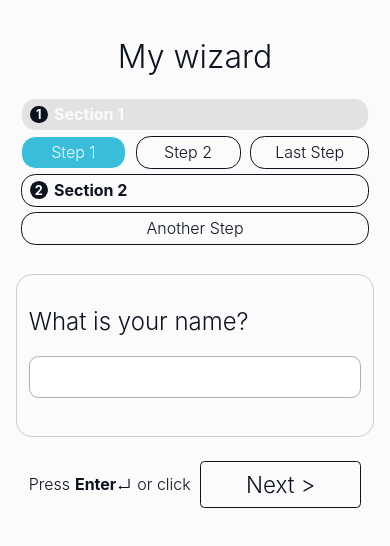
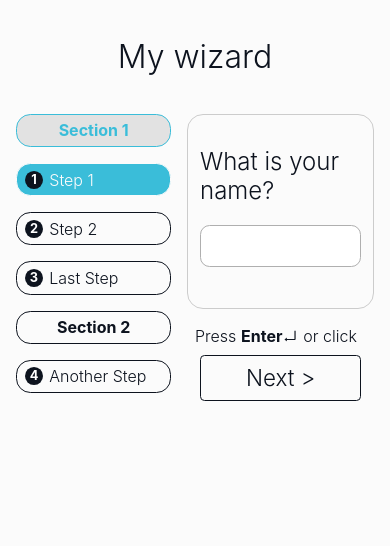
Before and after one commit to uixprt/reactWizard, a React (Vite) app: page / in a window 390 px wide. Shown: the top 546 px of the page. Built offline with nearby package versions, Linux system fonts and the light colour scheme.

Commit message:
fix responsive with display grid

```diff
--- a/src/wizard/components/Wizard.module.scss
+++ b/src/wizard/components/Wizard.module.scss
@@ -2,41 +2,72 @@
 @use 'src/scss/composes/controls';
 @import 'src/scss/config/index';
 
-.wizardContainer {
+$md: '(min-width: 52em)';
+
+.container {
   padding: 1.6rem;
   text-align: center;
+  display: grid;
+  grid-template-areas: 'header header' 'nav main' 'nav footer';
+  grid-template-columns: min-content auto;
+  grid-gap: 1.6rem;
+
+  @media #{$md} {
+    display: block;
+  }
 }
 
-.title1 {
+.header {
+  grid-area: header;
+}
+
+.nav {
+  grid-area: nav;
+}
+
+.main {
+  grid-area: main;
+}
+
+.footer {
+  grid-area: footer;
+}
+
+.title {
   font-size: 2em;
 }
 
 .navList {
+  display: flex;
+  flex-direction: column;
+  //justify-content: space-between;
+  height: 100%;
   counter-reset: section;
   list-style: none;
   padding: 0;
-  display: flex;
+  margin: 0;
+
+  @media #{$md} {
+    flex-direction: row;
     flex-wrap: wrap;
     justify-content: space-between;
     align-items: center;
     margin: 0 auto;
     max-width: 50em;
   }
+}
 
 .navItem {
+  margin: 0 0 1em;
+
+  @media #{$md} {
     flex: 1;
     margin: 0 0.3em 0.3em;
+  }
 }
 
 .navSection {
   composes: navItem;
-  width: 100%;
-  flex-basis: 100%;
-
-  @media (min-width: 52em) {
-    flex-basis: initial;
-    width: initial;
-  }
 }
 
 .styledButton {
@@ -50,28 +81,22 @@
   }
 
   &.active {
-    @include button.activePrimary();
+    @include button.active();
   }
 
-  &:not(.active, .buttonSubmit, .navSectionButton):hover {
+  &:not(.active, .buttonSubmit):hover {
     @include button.hover();
   }
 }
 
 .navItemButton {
   width: 100%;
-}
-
-.navSectionButton {
-  composes: styledButton;
 
   counter-increment: section;
   display: flex;
   justify-content: flex-start;
   align-items: center;
-  font-weight: bold;
   padding-left: 0.5em;
-  width: 100%;
   text-align: left;
 
   &:before {
@@ -81,26 +106,35 @@
     width: 1.4em;
     background-color: #0d131e;
     color: #fff;
-    display: flex;
-    justify-content: center;
-    align-items: center;
+    text-align: center;
+    line-height: 1.4em;
     border-radius: 50%;
     margin-right: 0.5em;
+    font-weight: bold;
   }
 
-  &.active,
-  &.prev {
-    @include button.active();
+  &.active {
+    @include button.activePrimary();
   }
 }
 
-.wizardMain {
-  padding: 2em 3vw;
+.navSectionButton {
+  composes: styledButton;
+  width: 100%;
+  font-weight: bold;
+}
+
+.main {
+  padding: 2em min(1.6rem, 3vw);
   text-align: initial;
-  max-width: 50em;
+  width: min(100%, 50em);
   border: 1px solid #ccc;
+  margin: 0 auto;
+  border-radius: 1em;
+
+  @media #{$md} {
     margin: 1.5em auto;
-  border-radius: 1em;
+  }
 }
 
 .question {
@@ -128,7 +162,7 @@
   }
 }
 
-.wizardFooter {
+.footer {
   display: flex;
   flex-wrap: wrap;
   justify-content: center;
@@ -152,6 +186,9 @@
 
 .footerButton {
   @include button.lg();
+
+  margin-top: 0.3em;
+  margin-bottom: 0.3em;
 }
 
 .buttonNext {
--- a/src/wizard/components/Wizard.tsx
+++ b/src/wizard/components/Wizard.tsx
@@ -38,11 +38,12 @@ export function Wizard() {
 
   const Navigation = () =>
     nav.map((navItem: NavigationItem, index) => (
-      <li key={index} className={`${
-        navItem.isSection
-          ? classes.navSection
-          : classes.navItem
-      }`}>
+      <li
+        key={index}
+        className={`${
+          navItem.isSection ? classes.navSection : classes.navItem
+        }`}
+      >
         <button
           className={`
               ${
@@ -125,17 +126,17 @@ export function Wizard() {
   };
 
   return (
-    <div className={classes.wizardContainer}>
-      <header>
-        <h1 className={classes.title1}>{wizard.name}</h1>
-        <nav>
-          <ul className={classes.navList}>{Navigation()}</ul>
-        </nav>
+    <div className={classes.container}>
+      <header className={classes.header}>
+        <h1 className={classes.title}>{wizard.name}</h1>
       </header>
-      <main className={classes.wizardMain}>
+      <nav className={classes.nav}>
+        <ul className={classes.navList}>{Navigation()}</ul>
+      </nav>
+      <main className={classes.main}>
         {StepContainer(steps[activeStep - 1])}
       </main>
-      <footer className={classes.wizardFooter}>{Footer()}</footer>
+      <footer className={classes.footer}>{Footer()}</footer>
     </div>
   );
 }
```
Lines whose indentation alone changed are shown as unchanged.
